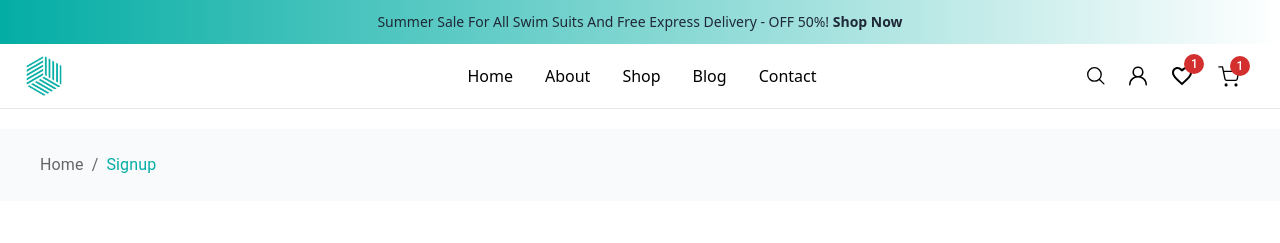
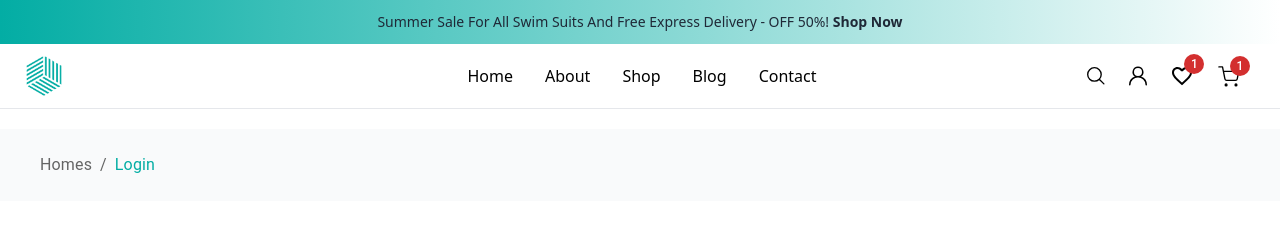
Before and after one commit to subhanrizwan/Ecommerce-Store1, a React (Vite) app: page /login in a window 1280 px wide. Shown: the top 243 px of the page. Built offline with nearby package versions, Linux system fonts and the light colour scheme.

Commit message:
login/signup

```diff
--- a/src/components/breadcrumbs.jsx
+++ b/src/components/breadcrumbs.jsx
@@ -3,7 +3,7 @@ import Breadcrumbs from "@mui/material/Breadcrumbs";
 import Link from "@mui/material/Link";
 import { useNavigate } from "react-router";
 
-const BreadcrumbComponent=({ContactPage,ErrorPage,AboutPage,SignupPage})=>{
+const BreadcrumbComponent=({ContactPage,ErrorPage,AboutPage,SignupPage,LoginPage})=>{
   let navigate = useNavigate();
   const Handle =()=>{
     navigate('/');
@@ -21,9 +21,9 @@ const BreadcrumbComponent=({ContactPage,ErrorPage,AboutPage,SignupPage})=>{
           >
             <Breadcrumbs aria-label="breadcrumb">
               <Link underline="hover" onClick={Handle} className="hover:text-secondary" color="inherit" href="#">
-                Home
+                Homes
               </Link>
-              <Typography  className="text-secondary cursor-pointer">{ContactPage}{ErrorPage}{AboutPage}{SignupPage}</Typography>
+              <Typography  className="text-secondary cursor-pointer">{ContactPage}{LoginPage}{ErrorPage}{AboutPage}{SignupPage}</Typography>
             </Breadcrumbs>
           </div>
         </>
--- a/src/pages/LoginSignup/Login.jsx
+++ b/src/pages/LoginSignup/Login.jsx
@@ -14,7 +14,7 @@ const Login = () => {
     <>
       <div className="py-5">
         {" "}
-        <BreadcrumbComponent SignupPage="Signup" />
+        <BreadcrumbComponent LoginPage="Login" />
       </div>
       <section className="w-full">
         <div className="title-contact text-center p-0 pt-0 mb-0">
```
